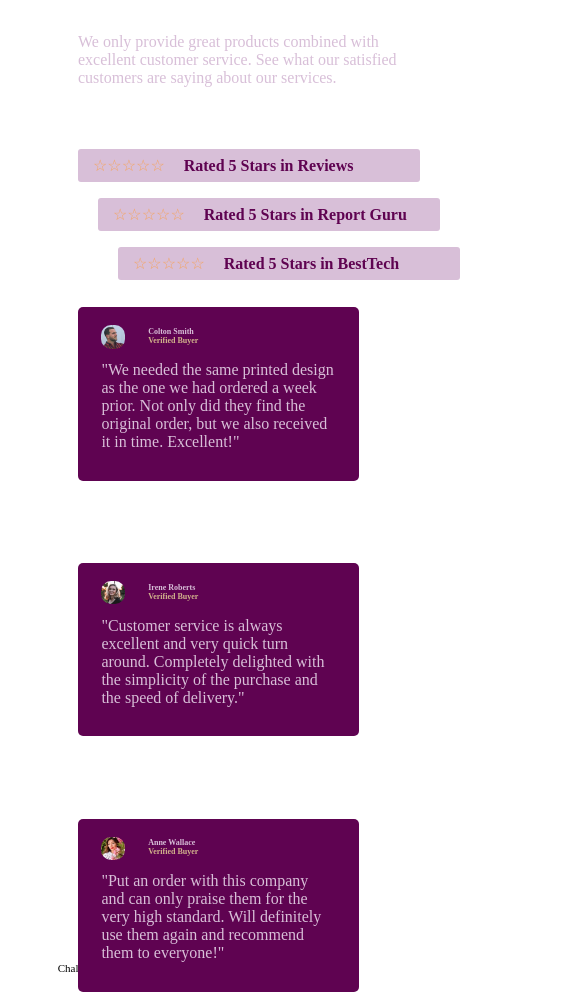
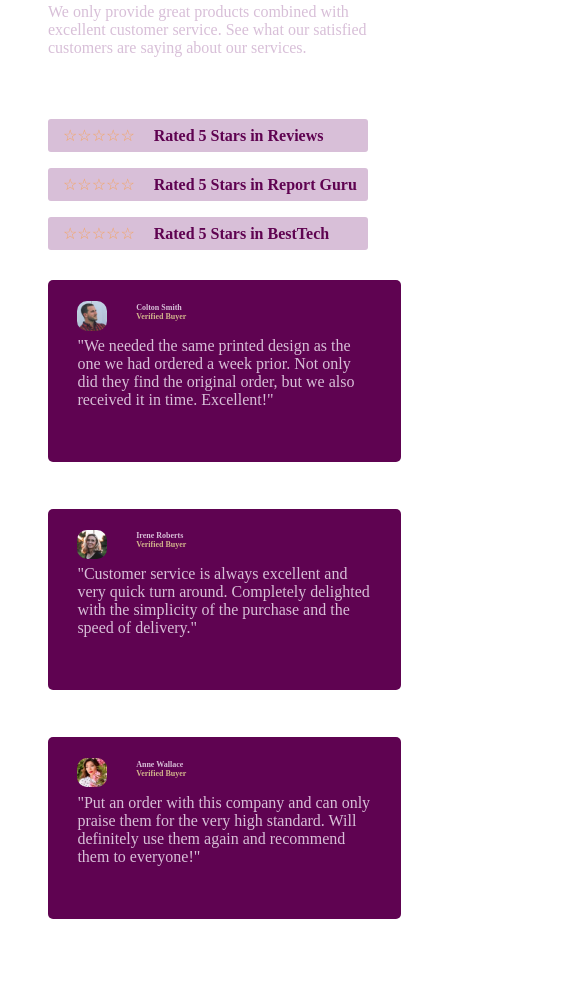
Before and after one commit to Albusflames/responsive-social-proof-section, a plain HTML site: page index.html in a window 390 px wide. Shown: the part 290-1282 px from the top of the page, 585 px wide, since content can reach past the window. After the commit the page ends 1209 px from the top, so only its background shows below. Drawn offline with Linux system fonts and the light colour scheme.

Commit message:
adding amended file
adding index file

```diff
--- a/index.html
+++ b/index.html
@@ -124,6 +124,27 @@
 	  h3 span {
 		color: tan;}
 
+	@media screen and (max-width: 400px) {
+		 #rating p:nth-child(2) {
+			left: 0px;}
+
+	  #rating p:nth-child(3) {
+			left: 0px;}
+
+	.down div:nth-child(2) {
+			top: 0px;
+			}
+
+	 .down div:nth-child(3) {
+			top: 0px;
+			}
+
+	#rating p {
+		width: auto;}
+			}
+	.everything {
+		padding: 40px;}
+
 
     </style>
   </head>
```
